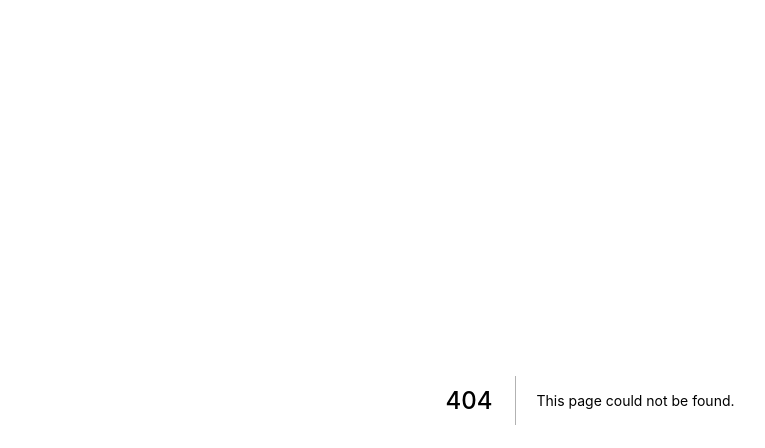
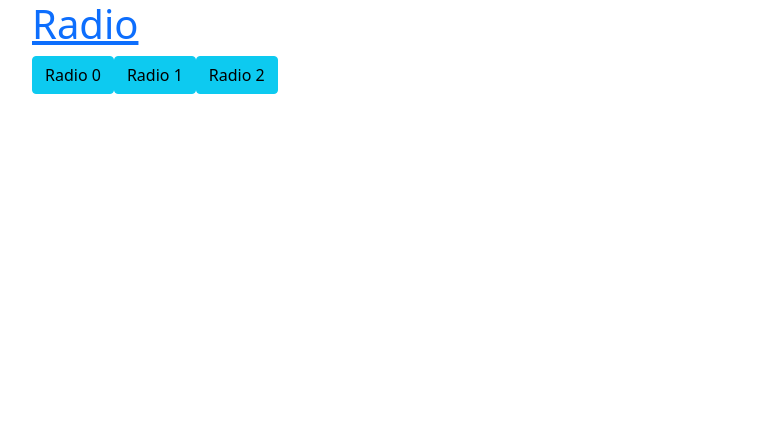
Before and after one commit to ZnakZorro/nextjs-zz1, a Next.js app: page /radio in a window 1280 px wide. Before the commit this address had no page. Shown: the top 448 px of the page, without its empty margins (50-815 px from the left). Built offline with nearby package versions, Linux system fonts and the light colour scheme.

Commit message:
1 file modified, 1 added, 1 deleted

```diff
--- a/pages/about.js
+++ /dev/null
@@ -1,5 +0,0 @@
-function About() {
-  return <div>About</div>
-}
-
-export default About
--- a/pages/index.js
+++ b/pages/index.js
@@ -20,7 +20,7 @@ export default function Home() {
               </a>
           </div>
         <div className={styles.grid}>
-              <a href="./about" className={styles.card}><h3>About &rarr;about.js</h3></a>
+              <a href="./radio" className={styles.card}><h3>Radio &rarr;radio.js</h3></a>
           </div>
 
 
--- /dev/null
+++ b/pages/radio.js
@@ -0,0 +1,19 @@
+import Head from 'next/head';
+import styles from '../styles/Home.module.css';
+
+
+
+function Radio() {
+  return <div class="container">
+    <a href="/"><h1>Radio</h1></a>
+    <div class="row">
+      <div class="col-md-12">
+        <button onClick="radio(0)" class="btn btn-info">Radio 0</button>
+        <button onClick="radio(1)" class="btn btn-info">Radio 1</button>
+        <button onClick="radio(2)" class="btn btn-info">Radio 2</button>
+      </div>
+    </div>
+  </div>
+}
+
+export default Radio
```
